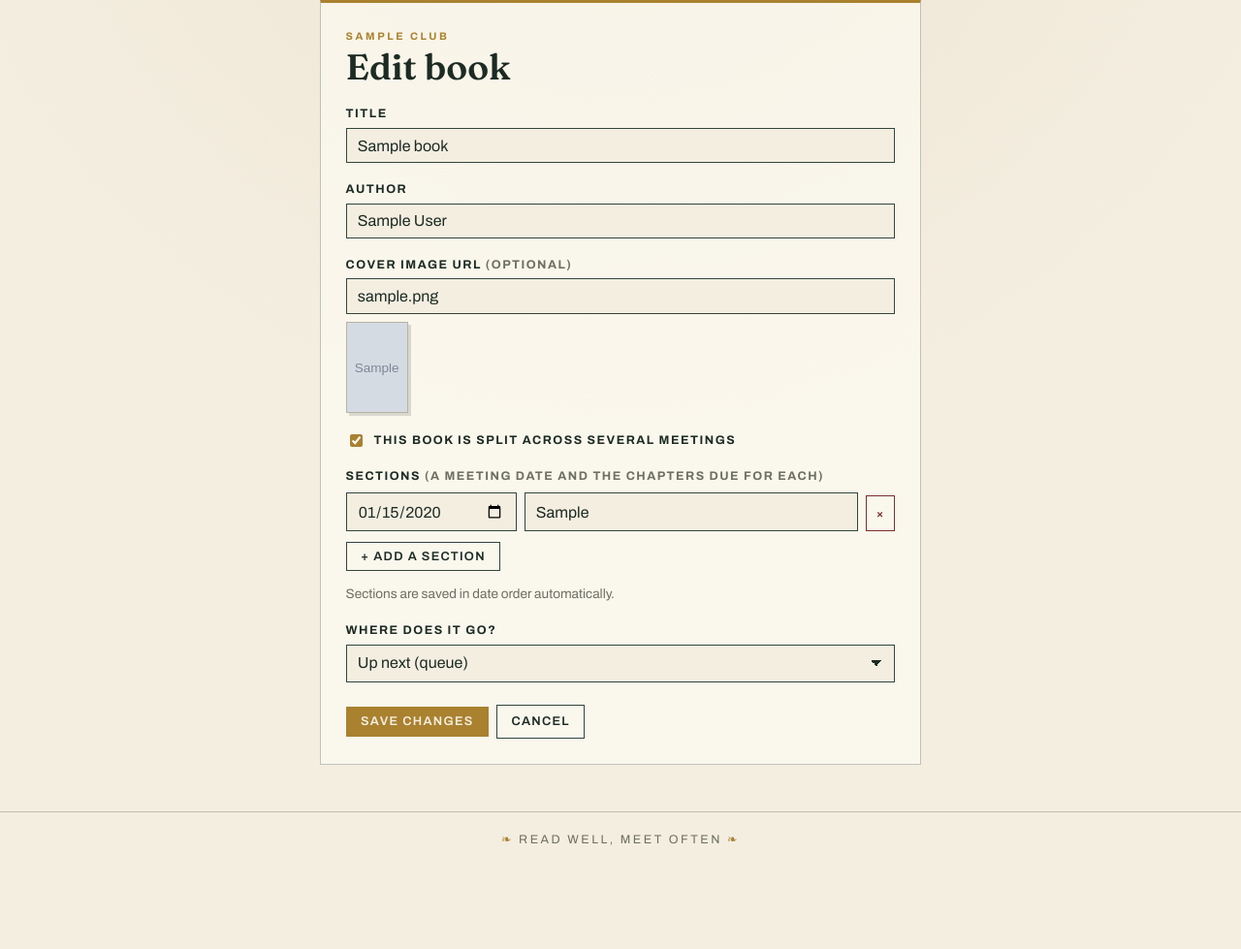
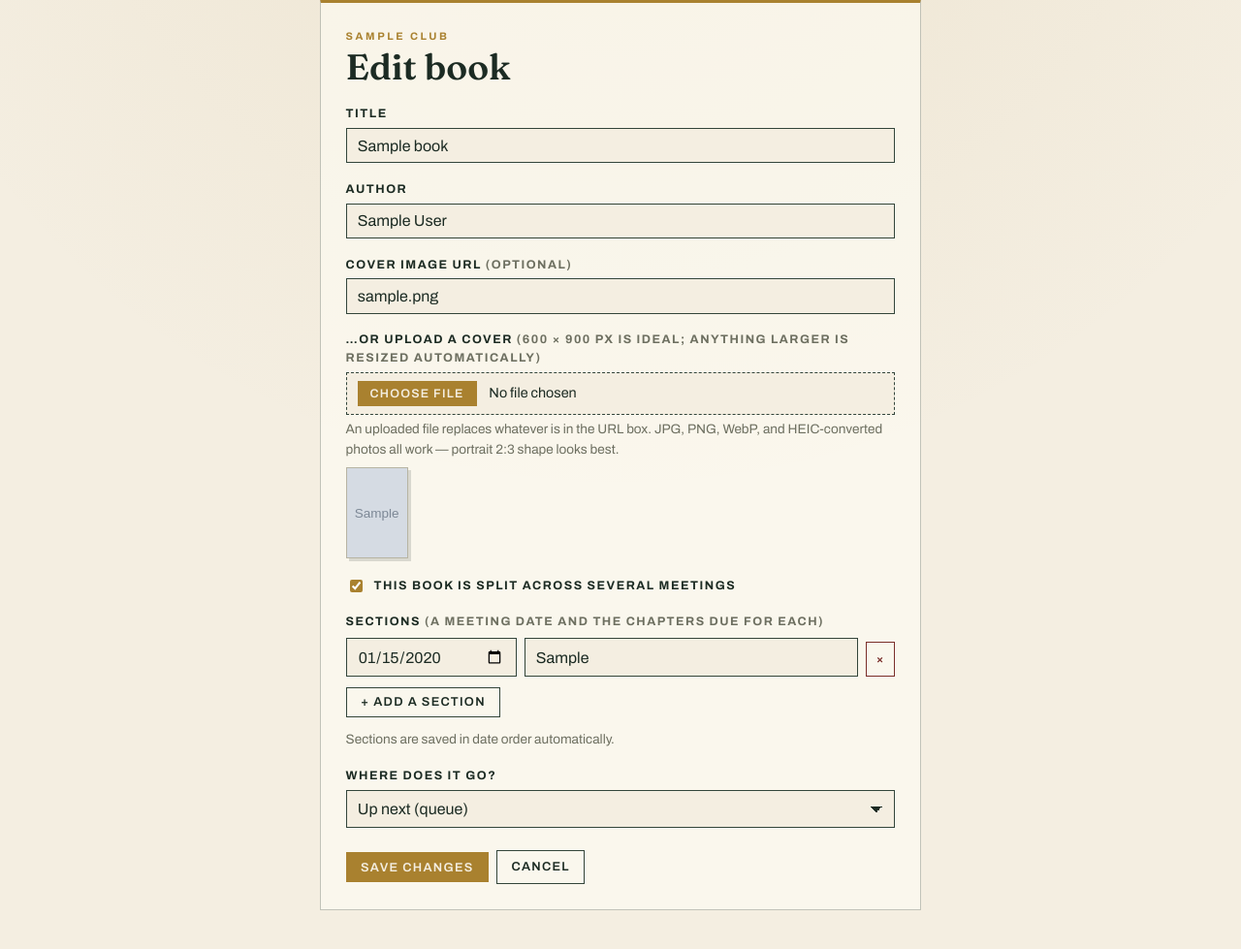
Before and after one commit to Xathrus/BootleggerBookClubs, a Flask app: page /admin/book/1/edit in a window 1280 px wide. Shown: the part 186-1165 px from the top of the page at 97% size. Before the commit the page ends 1058 px from the top, so only its background shows below. Run offline with Flask 3, Linux system fonts and the light colour scheme; the visitor is signed in with stand-in values (Sample User, id 1); tables that the repository leaves empty hold one stand-in row (values such as "Sample post"); grey boxes marked "Sample" are stand-in pictures.

Commit message:
Upload custom covers

```diff
--- a/app.py
+++ b/app.py
@@ -17,7 +17,8 @@ from functools import wraps
 
 import requests
 from flask import (Flask, abort, flash, g, jsonify, redirect, render_template,
-                   request, session, url_for)
+                   request, send_from_directory, session, url_for)
+from PIL import Image, UnidentifiedImageError
 
 # --------------------------------------------------------------------------
 # Configuration
@@ -26,8 +27,14 @@ from flask import (Flask, abort, flash, g, jsonify, redirect, render_template,
 BASE_DIR = os.path.dirname(os.path.abspath(__file__))
 DATA_DIR = os.environ.get("DATA_DIR", os.path.join(BASE_DIR, "data"))
 DB_PATH = os.path.join(DATA_DIR, "bootlegger.db")
+COVERS_DIR = os.path.join(DATA_DIR, "covers")
 
 os.makedirs(DATA_DIR, exist_ok=True)
+os.makedirs(COVERS_DIR, exist_ok=True)
+
+# Uploaded covers are resized to fit this box (2:3 portrait, the standard
+# book-cover shape) — large enough for the signage view on a TV, small on disk.
+COVER_MAX = (600, 900)
 
 ADMIN_PASSWORD = os.environ.get("ADMIN_PASSWORD", "")
 
@@ -53,6 +60,7 @@ app.config["SECRET_KEY"] = _load_secret_key()
 app.config["SESSION_COOKIE_HTTPONLY"] = True
 app.config["SESSION_COOKIE_SAMESITE"] = "Lax"
 app.config["PERMANENT_SESSION_LIFETIME"] = timedelta(days=30)
+app.config["MAX_CONTENT_LENGTH"] = 15 * 1024 * 1024  # 15 MB upload ceiling
 
 # Calendar accent colors cycled across clubs (index = club id % len)
 CLUB_ACCENTS = ["#B08D3E", "#7A2E2A", "#3E5F4B", "#5B4A78", "#8C6239", "#2F5D6B"]
@@ -584,10 +592,65 @@ def club_edit(club_id: int):
 def club_delete(club_id: int):
     club = fetch_club_or_404(club_id)
     db = get_db()
+    covers = [r["cover_url"] for r in db.execute(
+        "SELECT cover_url FROM books WHERE club_id = ?", (club_id,)).fetchall()]
     db.execute("DELETE FROM clubs WHERE id = ?", (club_id,))
     db.commit()
+    for url in covers:
+        cleanup_cover(db, url)
     flash(f"Club “{club['name']}” and its books were removed.", "ok")
     return redirect(url_for("home"))
+
+# --------------------------------------------------------------------------
+# Uploaded book covers
+# --------------------------------------------------------------------------
+
+
+@app.route("/covers/<path:filename>")
+def cover_file(filename):
+    resp = send_from_directory(COVERS_DIR, filename)
+    resp.headers["Cache-Control"] = "public, max-age=31536000, immutable"
+    return resp
+
+
+def save_uploaded_cover(file_storage) -> str | None:
+    """Validate and store an uploaded cover image. Anything Pillow can read
+    is accepted; it's resized to fit COVER_MAX and saved as JPEG. Returns
+    the /covers/... URL, or None if the file wasn't a usable image."""
+    try:
+        img = Image.open(file_storage.stream)
+        img.load()
+    except (UnidentifiedImageError, OSError):
+        return None
+    if img.mode in ("RGBA", "P", "LA"):
+        # Flatten transparency onto paper-white so JPEG doesn't go black
+        img = img.convert("RGBA")
+        flat = Image.new("RGB", img.size, (244, 238, 225))
+        flat.paste(img, mask=img.split()[-1])
+        img = flat
+    elif img.mode != "RGB":
+        img = img.convert("RGB")
+    img.thumbnail(COVER_MAX, Image.LANCZOS)
+    name = f"{secrets.token_hex(8)}.jpg"
+    img.save(os.path.join(COVERS_DIR, name), "JPEG", quality=85, optimize=True)
+    return f"/covers/{name}"
+
+
+def cleanup_cover(db, url: str | None):
+    """Remove an uploaded cover file once no book references it anymore.
+    External URLs (Open Library etc.) are left alone."""
+    if not url or not url.startswith("/covers/"):
+        return
+    still_used = db.execute("SELECT COUNT(*) AS n FROM books WHERE cover_url = ?",
+                            (url,)).fetchone()["n"]
+    if still_used:
+        return
+    path = os.path.join(COVERS_DIR, os.path.basename(url))
+    try:
+        os.remove(path)
+    except OSError:
+        pass
+
 
 # --------------------------------------------------------------------------
 # Admin: books
@@ -595,7 +658,7 @@ def club_delete(club_id: int):
 
 
 def _book_form_values():
-    return {
+    v = {
         "title": (request.form.get("title") or "").strip(),
         "author": (request.form.get("author") or "").strip(),
         "cover_url": (request.form.get("cover_url") or "").strip(),
@@ -603,7 +666,16 @@ def _book_form_values():
         "portion": (request.form.get("portion") or "").strip(),
         "status": request.form.get("status") or "upcoming",
         "sectioned": request.form.get("sectioned") == "on",
+        "cover_error": False,
     }
+    upload = request.files.get("cover_file")
+    if upload and upload.filename:
+        saved = save_uploaded_cover(upload)
+        if saved:
+            v["cover_url"] = saved  # an upload wins over the URL field
+        else:
+            v["cover_error"] = True
+    return v
 
 
 def _form_sections() -> list[tuple[str, str]]:
@@ -653,6 +725,8 @@ def book_new(club_id: int):
         v = _book_form_values()
         if not v["title"]:
             flash("The book needs a title.", "error")
+        elif v["cover_error"]:
+            flash("That cover file couldn't be read as an image — try a JPG or PNG.", "error")
         else:
             db = get_db()
             next_pos = db.execute(
@@ -685,7 +759,10 @@ def book_edit(book_id: int):
         v = _book_form_values()
         if not v["title"]:
             flash("The book needs a title.", "error")
+        elif v["cover_error"]:
+            flash("That cover file couldn't be read as an image — try a JPG or PNG.", "error")
         else:
+            old_cover = book["cover_url"]
             db.execute(
                 """UPDATE books SET title = ?, author = ?, cover_url = ?,
                        meeting_date = ?, portion = ? WHERE id = ?""",
@@ -707,6 +784,8 @@ def book_edit(book_id: int):
                                "finished_at = NULL WHERE id = ?", (next_pos, book_id))
                 _renumber_queue(db, club["id"])
             db.commit()
+            if old_cover != v["cover_url"]:
+                cleanup_cover(db, old_cover)
             flash("Book updated.", "ok")
             return redirect(url_for("club_detail", club_id=club["id"]))
     return render_template("book_form.html", club=club, book=book,
@@ -759,6 +838,8 @@ def book_action(book_id: int):
         flash(f"“{book['title']}” removed.", "ok")
 
     db.commit()
+    if action == "delete":
+        cleanup_cover(db, book["cover_url"])
     return redirect(request.form.get("back") or url_for("club_detail", club_id=club_id))
 
 # --------------------------------------------------------------------------
@@ -773,6 +854,12 @@ def service_worker():
     return resp
 
 
+@app.errorhandler(413)
+def too_large(_e):
+    flash("That file is over the 15 MB upload limit — please use a smaller image.", "error")
+    return redirect(request.referrer or url_for("home"))
+
+
 @app.errorhandler(404)
 def not_found(_e):
     return render_template("404.html"), 404
--- a/requirements.txt
+++ b/requirements.txt
@@ -1,3 +1,4 @@
 flask==3.1.*
 requests==2.32.*
 gunicorn==23.0.*
+pillow==11.*
--- a/static/css/style.css
+++ b/static/css/style.css
@@ -951,3 +951,28 @@ textarea { resize: vertical; }
   .section-row .section-remove { justify-self: end; }
   .inline-add { flex-direction: column; }
 }
+
+/* Cover file upload */
+input[type="file"] {
+  width: 100%;
+  font-family: var(--sans);
+  font-size: 0.9rem;
+  color: var(--ink);
+  border: 1px dashed var(--ink-soft);
+  padding: 0.55rem 0.7rem;
+  background: var(--paper);
+}
+input[type="file"]::file-selector-button {
+  font-family: var(--sans);
+  font-size: 0.78rem;
+  font-weight: 600;
+  letter-spacing: 0.1em;
+  text-transform: uppercase;
+  color: var(--paper);
+  background: var(--brass);
+  border: none;
+  padding: 0.35rem 0.8rem;
+  margin-right: 0.8rem;
+  cursor: pointer;
+}
+input[type="url"]:disabled { opacity: 0.45; }
--- a/static/js/booksearch.js
+++ b/static/js/booksearch.js
@@ -89,6 +89,7 @@
     clearResults();
     setStatus('Filled in “' + item.title + '” — adjust anything you like, then set the dates.');
     input.value = '';
+    document.dispatchEvent(new Event('booksearch:pick'));
   }
 
   input.addEventListener('input', () => {
--- /dev/null
+++ b/static/js/coverupload.js
@@ -0,0 +1,40 @@
+// Cover preview handling that works on both the add and edit forms:
+// - picking a file previews it immediately and greys the URL box
+// - editing the URL previews it (when no file is chosen)
+// - picking a search result clears any chosen file
+(function () {
+  const file = document.getElementById('cover_file');
+  const url = document.getElementById('cover_url');
+  const preview = document.getElementById('cover-preview');
+  if (!file || !url || !preview) return;
+
+  function show(src) {
+    if (src) { preview.src = src; preview.hidden = false; }
+    else preview.hidden = true;
+  }
+
+  file.addEventListener('change', () => {
+    if (file.files && file.files[0]) {
+      show(URL.createObjectURL(file.files[0]));
+      url.disabled = true;   // the upload wins; make that visible
+    } else {
+      url.disabled = false;
+      show(url.value.trim());
+    }
+  });
+
+  url.addEventListener('change', () => {
+    if (!file.files || !file.files.length) show(url.value.trim());
+  });
+
+  // If the Open Library search fills the URL box, drop any chosen file
+  // so the picked cover is what actually gets saved.
+  document.addEventListener('booksearch:pick', () => {
+    file.value = '';
+    url.disabled = false;
+  });
+
+  // Re-enable the URL box before submit so its value still posts
+  // (disabled inputs are excluded from form data).
+  file.closest('form').addEventListener('submit', () => { url.disabled = false; });
+})();
--- a/templates/book_form.html
+++ b/templates/book_form.html
@@ -16,7 +16,7 @@
   <div class="form-divider"><span>or fill in by hand</span></div>
   {% endif %}
 
-  <form method="post">
+  <form method="post" enctype="multipart/form-data">
     <label for="title">Title</label>
     <input type="text" id="title" name="title" required maxlength="300"
            value="{{ book.title if book else '' }}">
@@ -28,6 +28,11 @@
     <label for="cover_url">Cover image URL <span class="muted">(optional)</span></label>
     <input type="url" id="cover_url" name="cover_url" maxlength="500"
            value="{{ book.cover_url if book else '' }}" placeholder="https://…">
+
+    <label for="cover_file">…or upload a cover <span class="muted">(600 × 900 px is ideal; anything larger is resized automatically)</span></label>
+    <input type="file" id="cover_file" name="cover_file" accept="image/*">
+    <p class="muted small" style="margin:0.3rem 0 0">An uploaded file replaces whatever is in the URL box. JPG, PNG, WebP, and HEIC-converted photos all work — portrait 2:3 shape looks best.</p>
+
     <img id="cover-preview" class="cover cover-sm cover-preview"
          src="{{ book.cover_url if book and book.cover_url else '' }}"
          alt="Cover preview" {{ '' if book and book.cover_url else 'hidden' }}>
@@ -81,5 +86,6 @@
 
 {% block scripts %}
 <script src="{{ url_for('static', filename='js/booksearch.js') }}"></script>
+<script src="{{ url_for('static', filename='js/coverupload.js') }}"></script>
 <script src="{{ url_for('static', filename='js/sections.js') }}"></script>
 {% endblock %}
```
Also changed, not shown: README.md.
